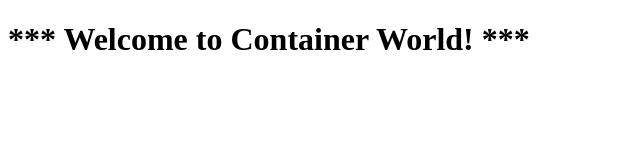
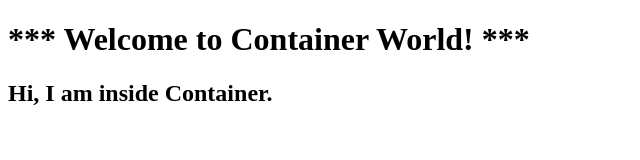
Before and after one commit to ChhatralaNirmal/Repository1, a plain HTML site: page SampleProject/WebContent/index.html in a window 1280 px wide. Shown: the whole page, without its empty margins (0-640 px from the left). Drawn offline with Linux system fonts and the light colour scheme.

Commit message:
edit as approved.

```diff
--- a/SampleProject/WebContent/index.html
+++ b/SampleProject/WebContent/index.html
@@ -6,5 +6,6 @@
 </head>
 <body>
 <h1> ***    Welcome to Container World!     *** </h1>
+<h2>Hi, I am inside Container.</h2>
 </body>
 </html>
```
